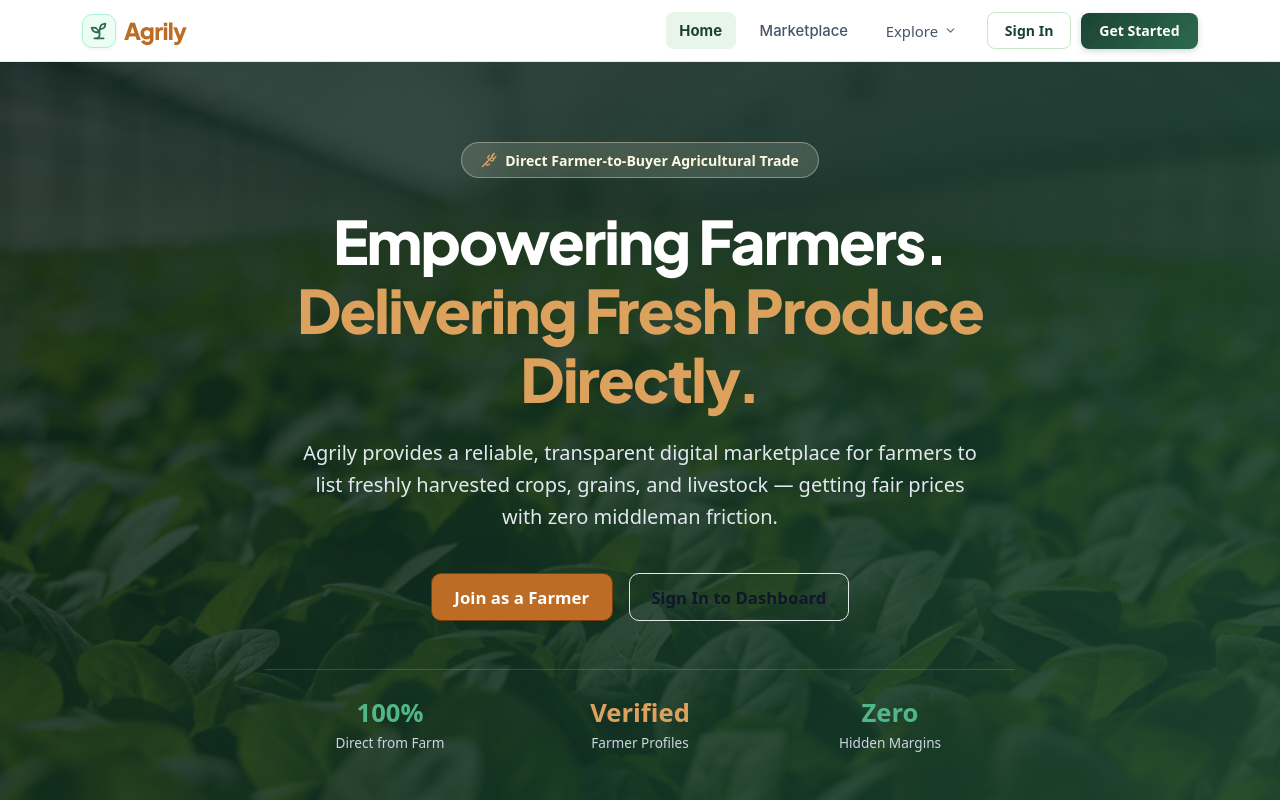
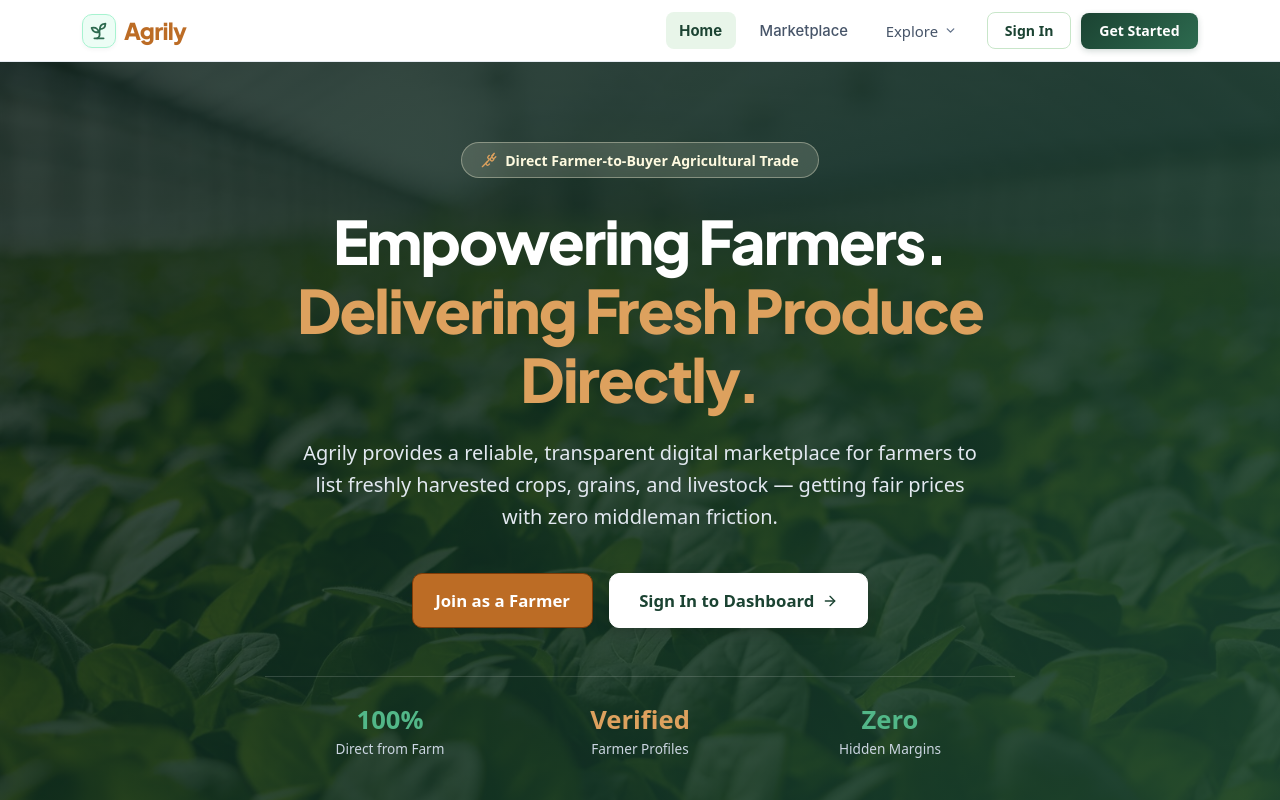
Before and after one commit to sdyusuf/Agrily, a React (Create React App) app in the folder frontend/: page / in a window 1280 px wide. Shown: the top 800 px of the page. Built offline with nearby package versions, Linux system fonts and the light colour scheme.

Commit message:
style(ui): enhance Sign In to Dashboard button contrast and disabled state accessibility

```diff
--- a/frontend/src/components/Jumbotron.jsx
+++ b/frontend/src/components/Jumbotron.jsx
@@ -4,7 +4,7 @@ import Row from 'react-bootstrap/Row';
 import Col from 'react-bootstrap/Col';
 import background from '../images/bg.jpg';
 import { Link } from 'react-router-dom';
-import { WheatIcon } from './Icons';
+import { WheatIcon, ArrowRightIcon } from './Icons';
 
 function Jumbotron() {
   return (
@@ -97,17 +97,14 @@ function Jumbotron() {
 
               <Link
                 to="/login"
-                className="btn-agrily-outline"
+                className="btn-hero-signin"
                 style={{
-                  textDecoration: 'none',
                   fontSize: '1.05rem',
-                  padding: '0.85rem 1.8rem',
-                  backgroundColor: 'rgba(255, 255, 255, 0.1)',
-                  color: '#ffffff',
-                  borderColor: 'rgba(255, 255, 255, 0.4)'
+                  padding: '0.85rem 1.8rem'
                 }}
               >
-                Sign In to Dashboard
+                <span>Sign In to Dashboard</span>
+                <ArrowRightIcon size={16} />
               </Link>
             </div>
 
--- a/frontend/src/index.css
+++ b/frontend/src/index.css
@@ -80,6 +80,17 @@ h1, h2, h3, h4, .brand-font {
   transform: translateY(0);
 }
 
+.btn-agrily-primary:disabled,
+.btn-agrily-harvest:disabled {
+  background-color: #e2e8f0 !important;
+  color: #475569 !important;
+  border-color: #cbd5e1 !important;
+  cursor: not-allowed !important;
+  opacity: 1 !important;
+  transform: none !important;
+  box-shadow: none !important;
+}
+
 .btn-agrily-harvest {
   background-color: var(--color-harvest-700) !important;
   color: #ffffff !important;
@@ -118,6 +129,35 @@ h1, h2, h3, h4, .brand-font {
   transform: translateY(-2px);
 }
 
+/* Hero Sign In CTA: Clean, high-contrast, tactile styling on dark foliage hero */
+.btn-hero-signin {
+  background-color: #ffffff !important;
+  color: var(--color-primary-800) !important;
+  font-weight: 700 !important;
+  border: 1.5px solid #ffffff !important;
+  border-radius: 10px !important;
+  padding: 0.85rem 1.8rem !important;
+  transition: all var(--transition-normal) !important;
+  box-shadow: 0 4px 14px rgba(0, 0, 0, 0.18) !important;
+  display: inline-flex !important;
+  align-items: center !important;
+  justify-content: center !important;
+  gap: 0.5rem !important;
+  text-decoration: none !important;
+}
+
+.btn-hero-signin:hover {
+  background-color: var(--color-primary-50) !important;
+  color: var(--color-primary-900) !important;
+  border-color: #ffffff !important;
+  transform: translateY(-2px);
+  box-shadow: 0 6px 20px rgba(0, 0, 0, 0.28) !important;
+}
+
+.btn-hero-signin:active {
+  transform: translateY(0);
+}
+
 /* Card Elevation */
 .agrily-card {
   background: var(--color-surface-card);
```
